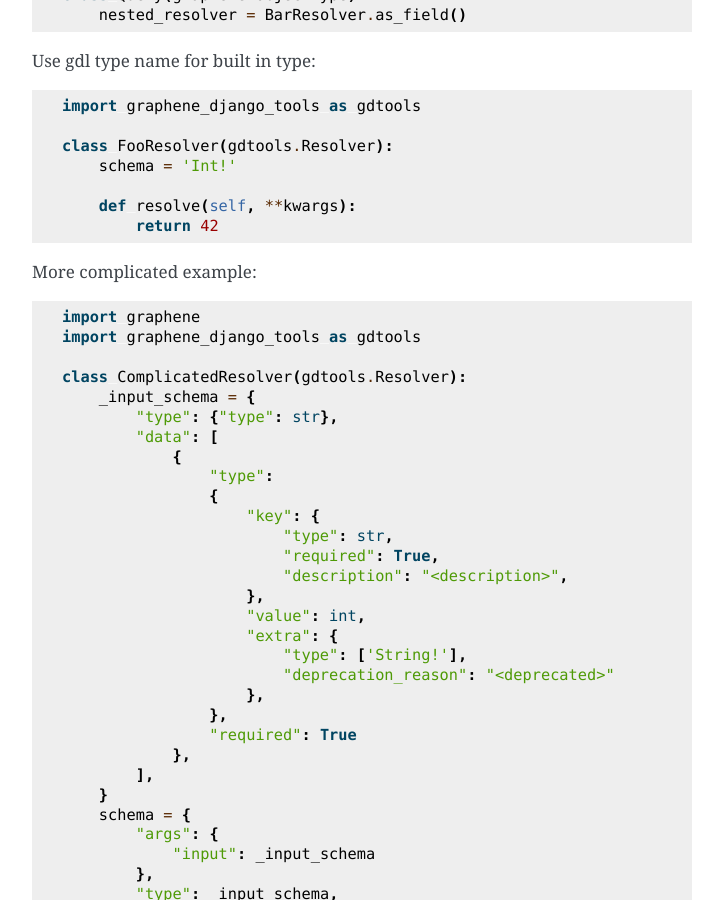
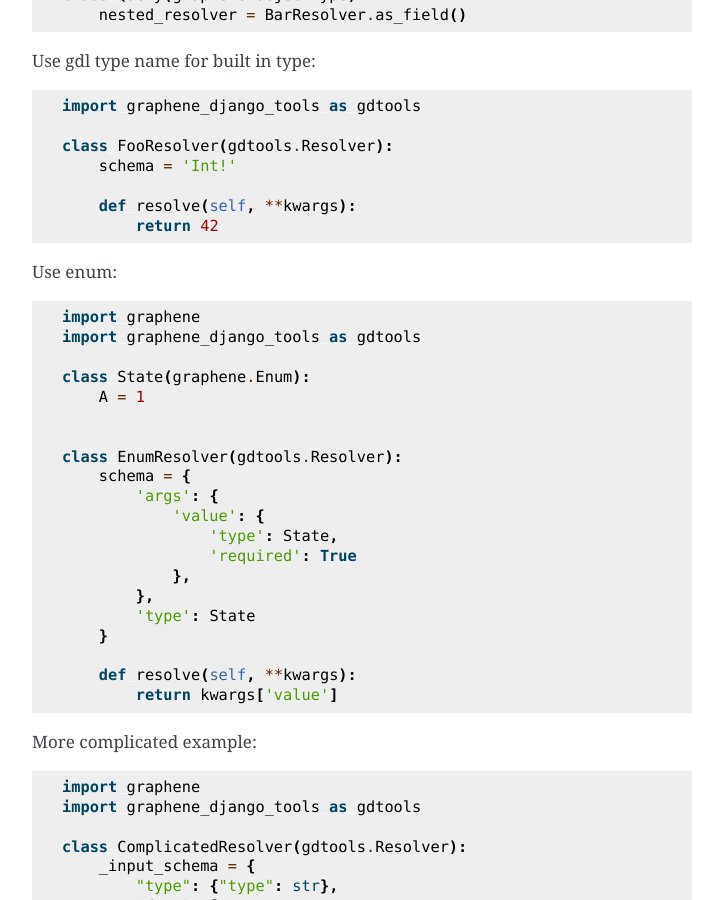
Before and after one commit to NateScarlet/graphene-django-tools, a Sphinx documentation site: the page built from docs/resolver.rst, in a window 1280 px wide and 900 px high, scrolled down 1781 px. Shown: the whole window, without its empty margins (388-1111 px from the left). Built offline with Sphinx 7.4.7, drawn with Linux system fonts in a browser that asks for light colours.

Commit message:
feat: support use enum in resolver

```diff
--- a/docs/resolver.rst
+++ b/docs/resolver.rst
@@ -103,6 +103,31 @@
       def resolve(self, **kwargs):
           return 42
 
+Use enum:
+
+.. code:: python
+
+  import graphene
+  import graphene_django_tools as gdtools
+
+  class State(graphene.Enum):
+      A = 1
+
+
+  class EnumResolver(gdtools.Resolver):
+      schema = {
+          'args': {
+              'value': {
+                  'type': State,
+                  'required': True
+              },
+          },
+          'type': State
+      }
+
+      def resolve(self, **kwargs):
+          return kwargs['value']
+
 More complicated example:
 
 .. code:: python
```
Also changed, not shown: 2 other files.
